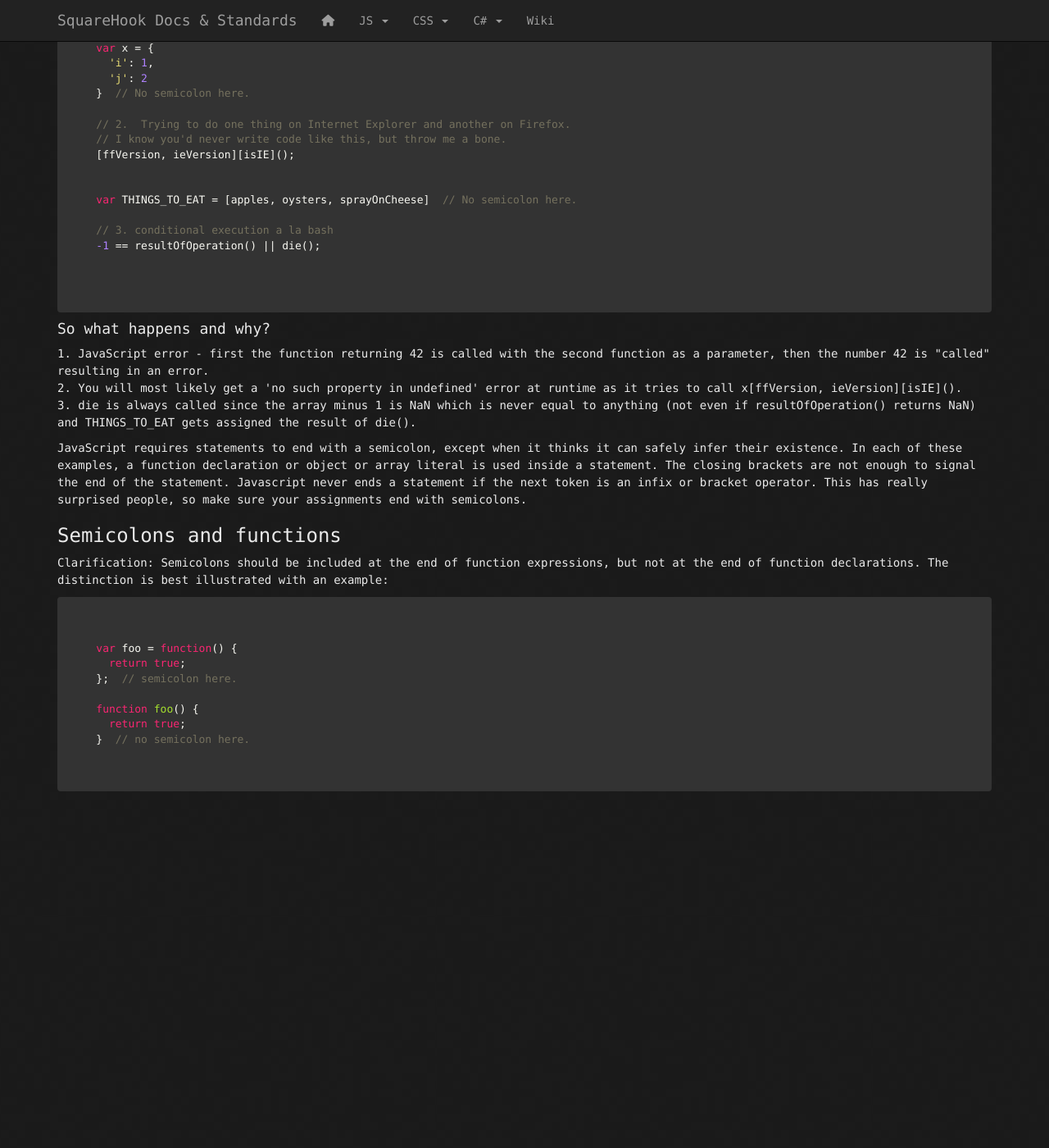
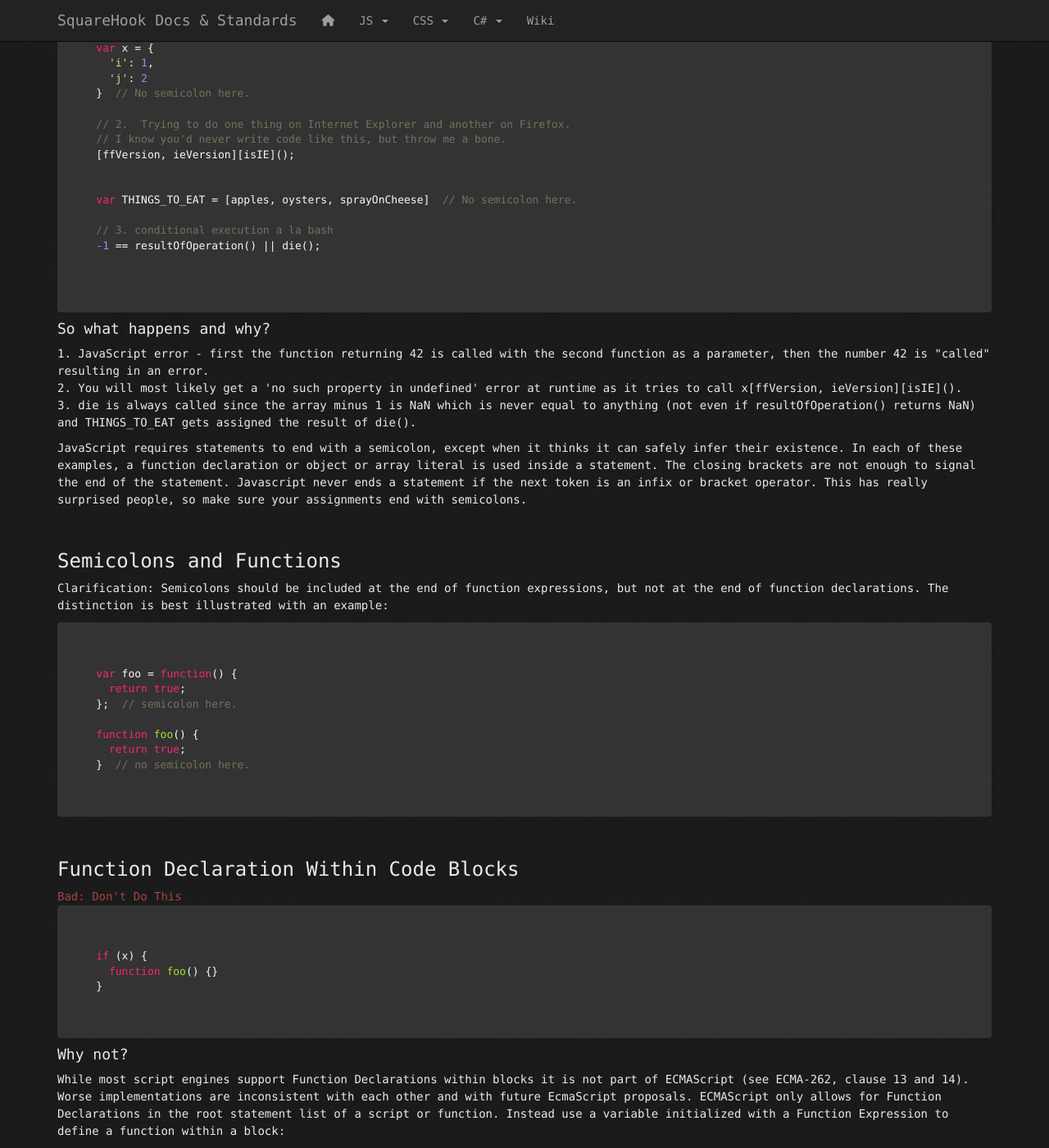
Before and after one commit to SquareHook/SquareHook.github.io, a Jekyll site: the page built from standards/js.html, in a window 1280 px wide and 1400 px high, scrolled down 479 px. Shown: the whole window at 82% size. Built offline with Jekyll 4.4.1, drawn with Linux system fonts in a browser that asks for light colours; nearby versions of some CDN libraries; before the commit the page ends 1454 px from its top, so only the background shows below that.

Commit message:
Update js.html

```diff
--- a/standards/js.html
+++ b/standards/js.html
@@ -60,7 +60,9 @@ There are a couple places where missing semicolons are particularly dangerous:
     This has really surprised people, so make sure your assignments end with semicolons.
 </p>
 
-<h3>Semicolons and functions</h3>
+<br>
+
+<h3>Semicolons and Functions</h3>
 <p>
   Clarification:
   Semicolons should be included at the end of function expressions, but not at the end of function declarations. The distinction is best illustrated with an example:
@@ -77,3 +79,20 @@ There are a couple places where missing semicolons are particularly dangerous:
     }  // no semicolon here.
   </code>
 </pre>
+
+<br>
+
+<h3>Function Declaration Within Code Blocks</h3>
+<span class="text-danger">Bad: Don't Do This</span>
+<pre>
+  <code>
+    if (x) {
+      function foo() {}
+    }
+  </code>
+</pre>
+
+<h4>Why not? </h4>
+<p>
+  While most script engines support Function Declarations within blocks it is not part of ECMAScript (see ECMA-262, clause 13 and 14). Worse implementations are inconsistent with each other and with future EcmaScript proposals. ECMAScript only allows for Function Declarations in the root statement list of a script or function. Instead use a variable initialized with a Function Expression to define a function within a block:
+</p>
```
